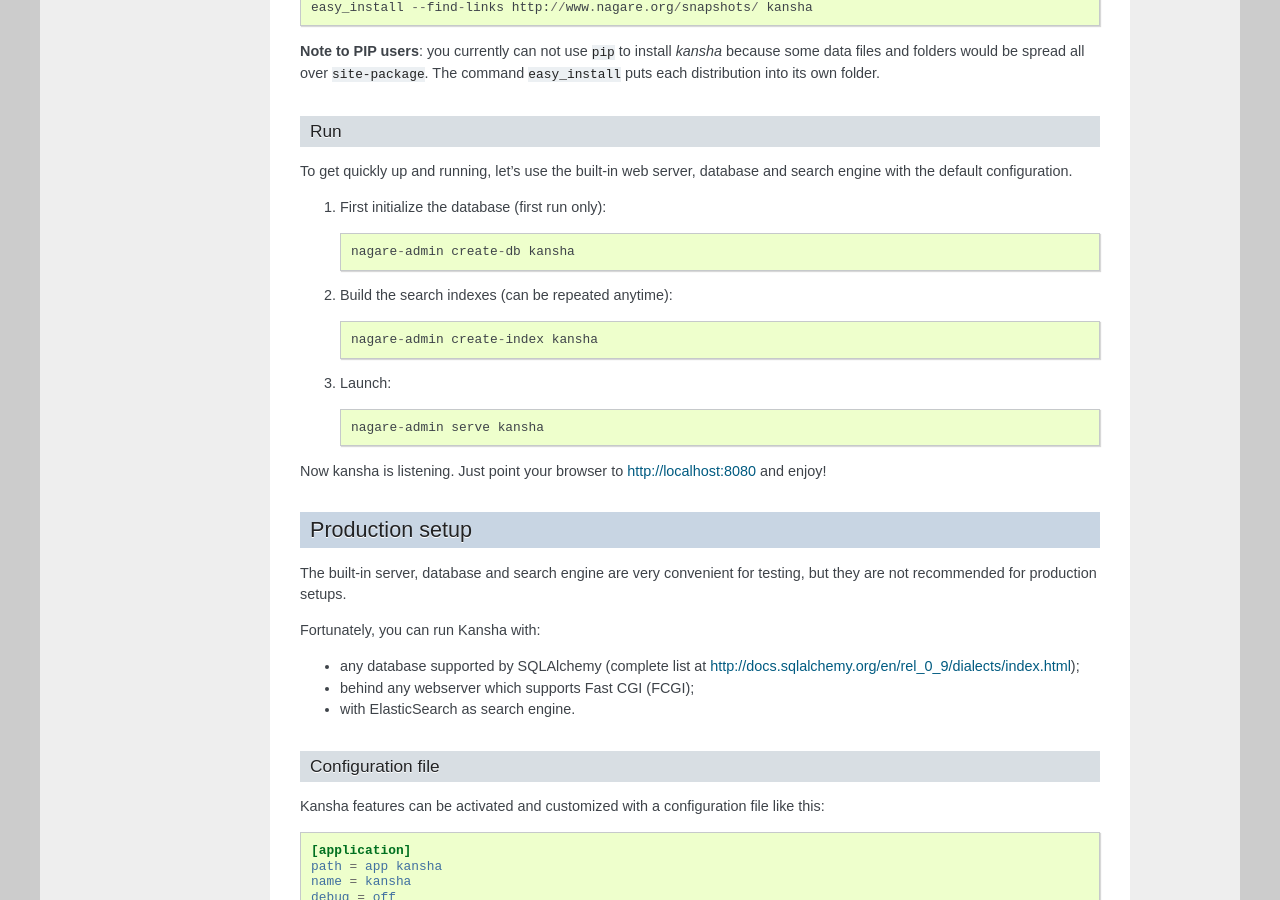
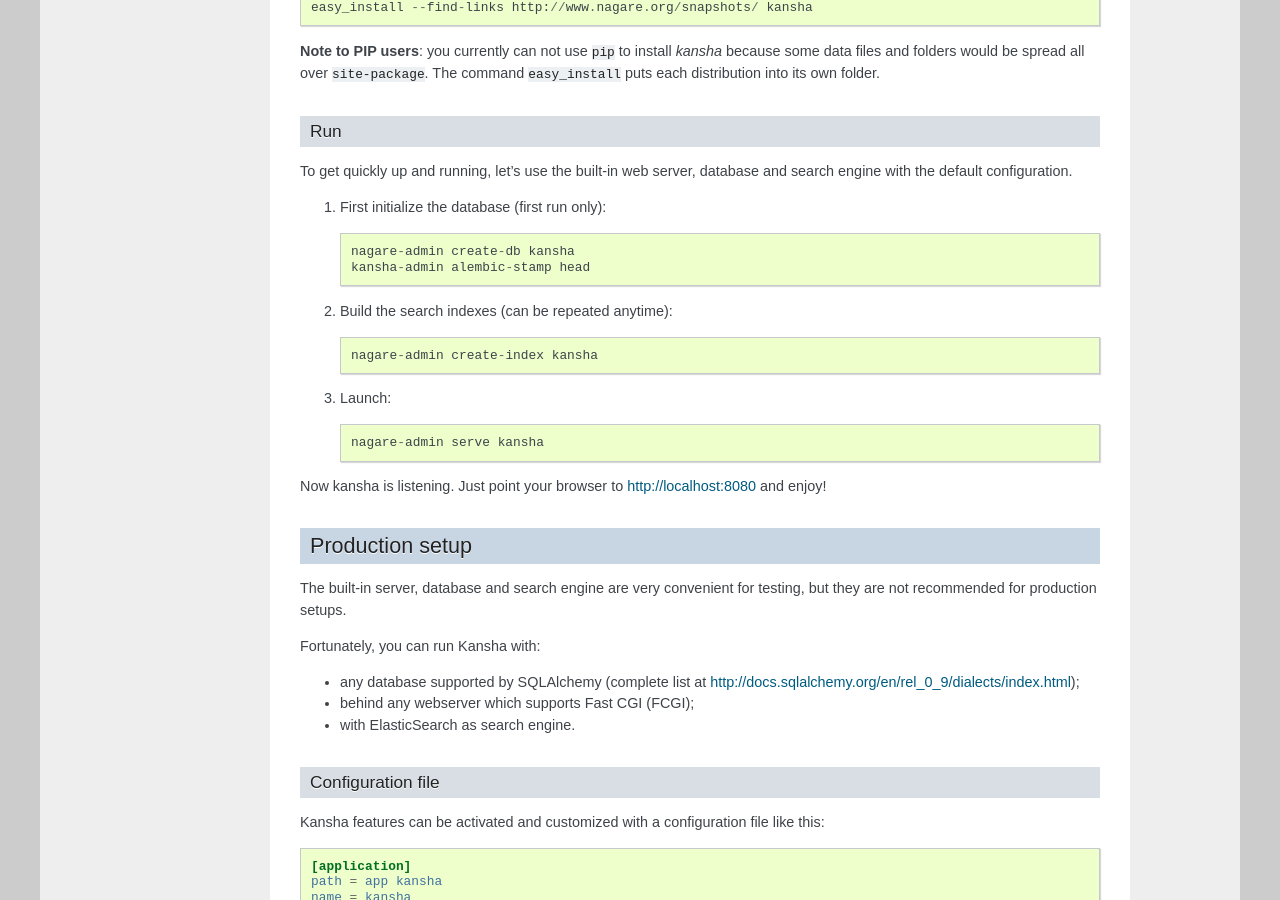
Before and after one commit to Net-ng/kansha, a Sphinx documentation site: the page built from doc/install.rst, in a window 1280 px wide and 900 px high, scrolled down 826 px. Built offline with Sphinx 7.4.7, drawn with Linux system fonts in a browser that asks for light colours.

Commit message:
add alembic stamp head in documentation

```diff
--- a/doc/install.rst
+++ b/doc/install.rst
@@ -53,6 +53,7 @@
 1. First initialize the database (first run only)::
 
     nagare-admin create-db kansha
+    kansha-admin alembic-stamp head
 
 2. Build the search indexes (can be repeated anytime)::
 
```
